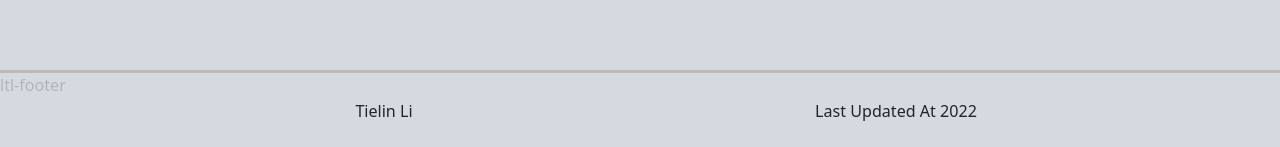
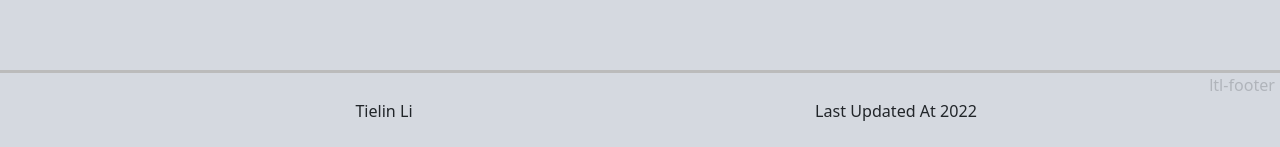
Before and after one commit to ltlkong/ltl-portfolio, a React (Create React App) app: page / in a window 1280 px wide. Shown: the part 1530-1677 px from the top of the page. Built offline with nearby package versions, Linux system fonts and the light colour scheme; a web font is replaced by a local one.

Commit message:
Modify structur

```diff
--- a/src/components/pageLayout/Style.tsx
+++ b/src/components/pageLayout/Style.tsx
@@ -11,7 +11,7 @@ const styles = (theme: ThemePrimary) => ({
             position: 'absolute',
             opacity: '.2',
             top: 0,
-            left: 0,
+            right: '5px',
         },
     },
     Footer: {
@@ -21,7 +21,7 @@ const styles = (theme: ThemePrimary) => ({
             position: 'absolute',
             opacity: '.2',
             top: 0,
-            left: 0,
+            right: '5px',
         },
     },
 });
--- /dev/null
+++ b/src/pages/components/customFooter/Style.tsx
@@ -0,0 +1,18 @@
+import { ThemePrimary } from '../../../styles/themePrimary';
+
+const styles = (theme: ThemePrimary) => ({
+    Footer: {
+        composes: 'd-flex flex-wrap justify-content-center align-items-center',
+        backgroundColor: theme.backgroundColorHome,
+        fontSize: '.7em',
+        height: '10vh',
+        borderTop: '3px solid #bbb',
+
+        '& div': {
+            textAlign: 'center',
+            width: '40%',
+        },
+    },
+});
+
+export default styles;
--- /dev/null
+++ b/src/pages/components/customFooter/index.tsx
@@ -0,0 +1,19 @@
+import React, { ReactElement, HTMLProps } from 'react';
+import withStyles, { WithStylesProps } from 'react-jss';
+import styles from './Style';
+import { Footer } from '../../../components/pageLayout';
+
+type Classes = WithStylesProps<typeof styles>;
+
+interface IProps extends Classes, HTMLProps<HTMLDivElement> {}
+
+const CustomFooter = ({ classes }: IProps): ReactElement => {
+    return (
+        <Footer className={classes.Footer}>
+            <div>Tielin Li</div>
+            <div>Last Updated At 2022</div>
+        </Footer>
+    );
+};
+
+export default withStyles(styles)(CustomFooter);
--- a/src/pages/HomePage.tsx
+++ b/src/pages/homePage/index.tsx
@@ -1,16 +1,17 @@
 import React, { ReactElement, useState } from 'react';
-import styles from '../styles/HomePageStyle';
+import styles from '../../styles/HomePageStyle';
 import withStyles, { WithStylesProps } from 'react-jss';
-import { toggleLoading } from '../actions/loadingActions';
-import { IRootState } from '../store';
+import { toggleLoading } from '../../actions/loadingActions';
+import { IRootState } from '../../store';
 import { connect } from 'react-redux';
-import Markdown from '../components/markdown';
-import FlipChars from '../components/flipChars';
-import combineClasses from '../utils/combineClasses';
-import Loading from '../components/loading';
-import myPic from '../assets/imgs/mypic.jpeg';
-import PageLayout, { Main, Footer } from '../components/pageLayout';
-import Bookmark from '../components/bookmark';
+import Markdown from '../../components/markdown';
+import FlipChars from '../../components/flipChars';
+import combineClasses from '../../utils/combineClasses';
+import Loading from '../../components/loading';
+import myPic from '../../assets/imgs/mypic.jpeg';
+import PageLayout, { Main } from '../../components/pageLayout';
+import Bookmark from '../../components/bookmark';
+import CustomFooter from '../components/customFooter';
 
 type DispatchToProps = typeof mapDispatchToProps;
 type StateToProps = ReturnType<typeof mapStateToProps>;
@@ -85,10 +86,7 @@ const HomePage = ({
                     </div>
                 </section>
             </Main>
-            <Footer className={classes.Footer}>
-                <div>Tielin Li</div>
-                <div>Last Updated At 2022</div>
-            </Footer>
+            <CustomFooter />
         </PageLayout>
     );
 };
--- a/src/routes/index.tsx
+++ b/src/routes/index.tsx
@@ -1,5 +1,5 @@
 import BlogPage from '../pages/BlogPage';
-import HomePage from '../pages/HomePage';
+import HomePage from '../pages/homePage';
 import NotFoundPage from '../pages/NotFoundPage';
 
 const routes = [
--- a/src/styles/HomePageStyle.tsx
+++ b/src/styles/HomePageStyle.tsx
@@ -75,18 +75,6 @@ const styles = (theme: ThemePrimary) => ({
     AboutMeIntro: {
         composes: 'col-md-6',
     },
-    Footer: {
-        composes: 'd-flex flex-wrap justify-content-center align-items-center',
-        backgroundColor: theme.backgroundColorHome,
-        fontSize: '.7em',
-        height: '10vh',
-        borderTop: '3px solid #bbb',
-
-        '& div': {
-            textAlign: 'center',
-            width: '40%',
-        },
-    },
 });
 
 export default styles;
```
